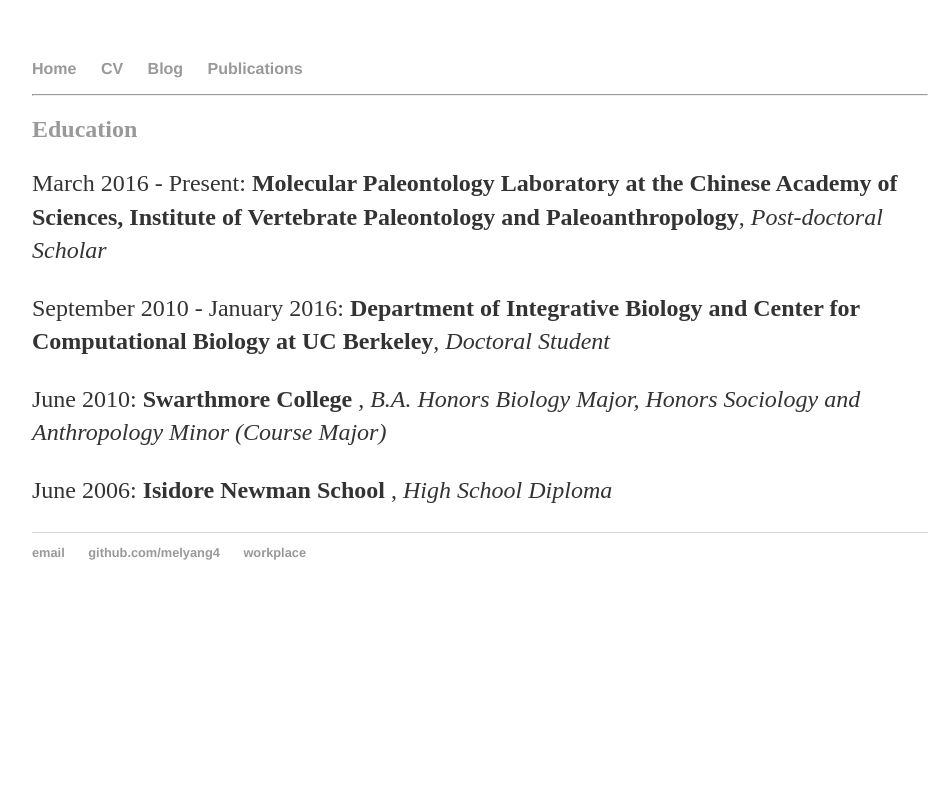
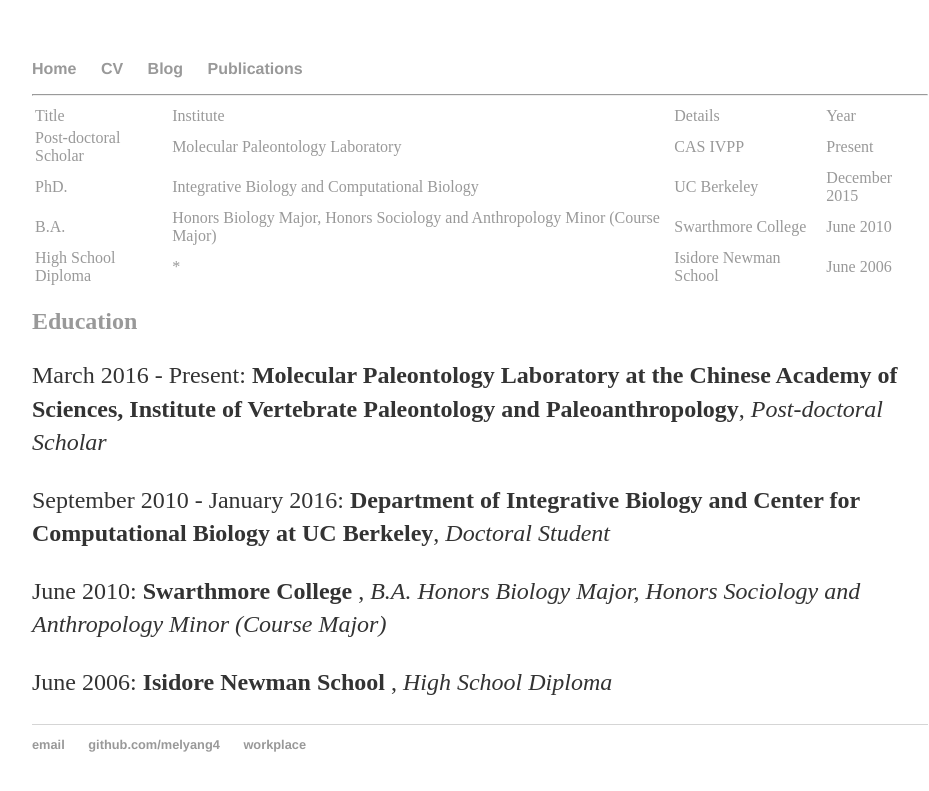
Before and after one commit to melyang4/melyang4.github.io, a Jekyll site: the page built from bio/index.html, in a window 1280 px wide. Shown: the top 791 px of the page, without its empty margins (160-1089 px from the left). Built offline with Jekyll 4.4.1, drawn with Linux system fonts in a browser that asks for light colours.

Commit message:
Update index.html

```diff
--- a/bio/index.html
+++ b/bio/index.html
@@ -5,6 +5,39 @@ title: Mel's Site
 
 <A HREF=”MAILTO:melyang@ivpp.ac.cn”>
 <HR>
+
+<table>
+                <tr id="heading">
+                    <td>Title</td>
+                    <td>Institute</td>
+                    <td>Details</td>
+                    <td>Year</td>
+                </tr>
+                <tr>
+                    <td>Post-doctoral Scholar</td>
+                    <td>Molecular Paleontology Laboratory</td>
+                    <td>CAS IVPP</td>
+                    <td>Present</td>
+                </tr>
+                <tr>
+                    <td>PhD.</td>
+                    <td>Integrative Biology and Computational Biology</td>
+                    <td>UC Berkeley</td>
+                    <td>December 2015</td>
+                </tr>
+                <tr>
+                    <td>B.A.</td>
+                    <td>Honors Biology Major, Honors Sociology and Anthropology Minor (Course Major)</td>
+                    <td>Swarthmore College</td>
+                    <td>June 2010</td>
+                  </tr>
+                  <tr>
+                    <td>High School Diploma</td>
+                    <td>*</td>
+                    <td>Isidore Newman School</td>
+                    <td>June 2006</td>
+                </tr>
+  </table>
 <H2>Education</H2>
   <p> March 2016 - Present: <b> Molecular Paleontology Laboratory at the Chinese Academy of Sciences,
     Institute of Vertebrate Paleontology and Paleoanthropology</b>,
```
